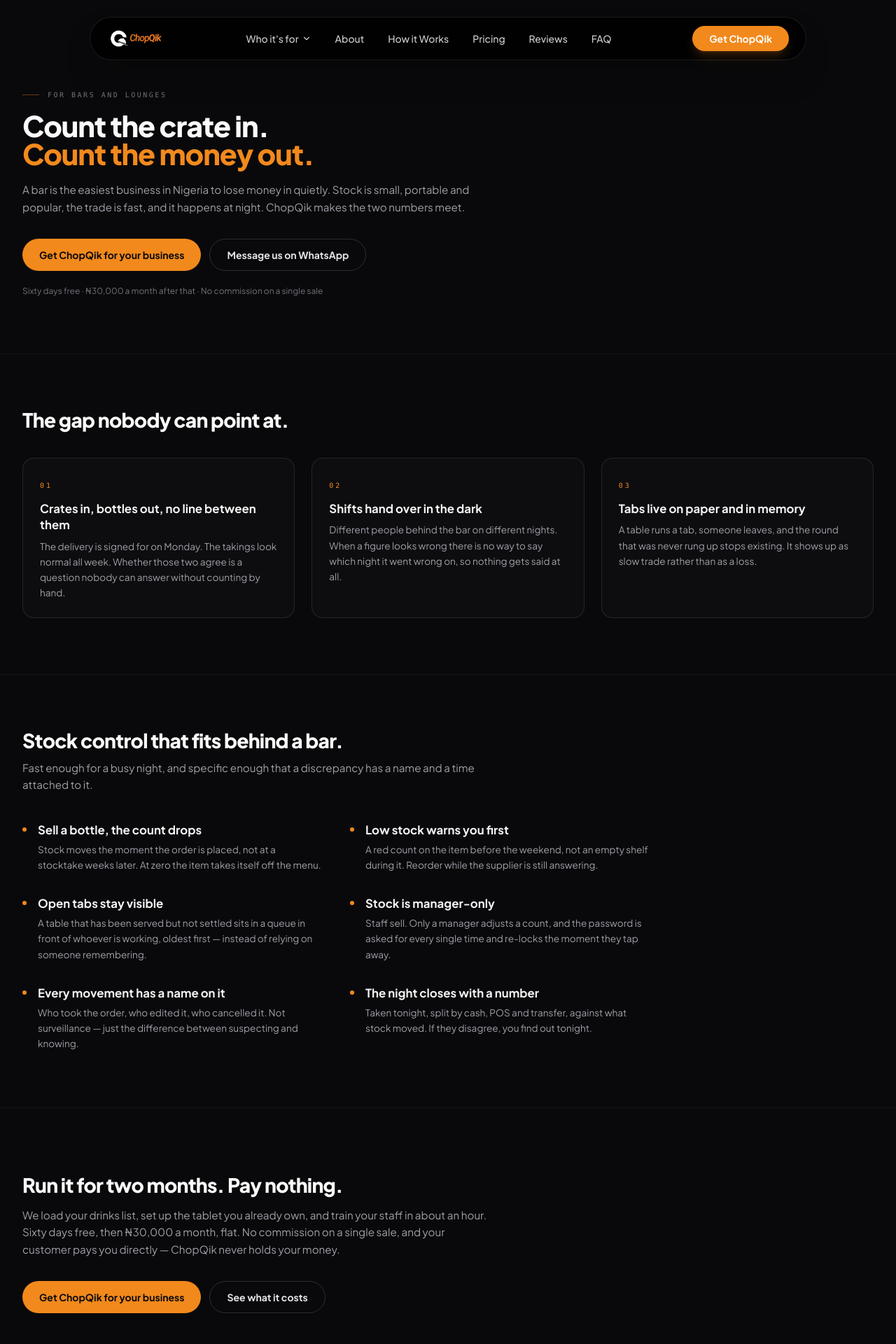
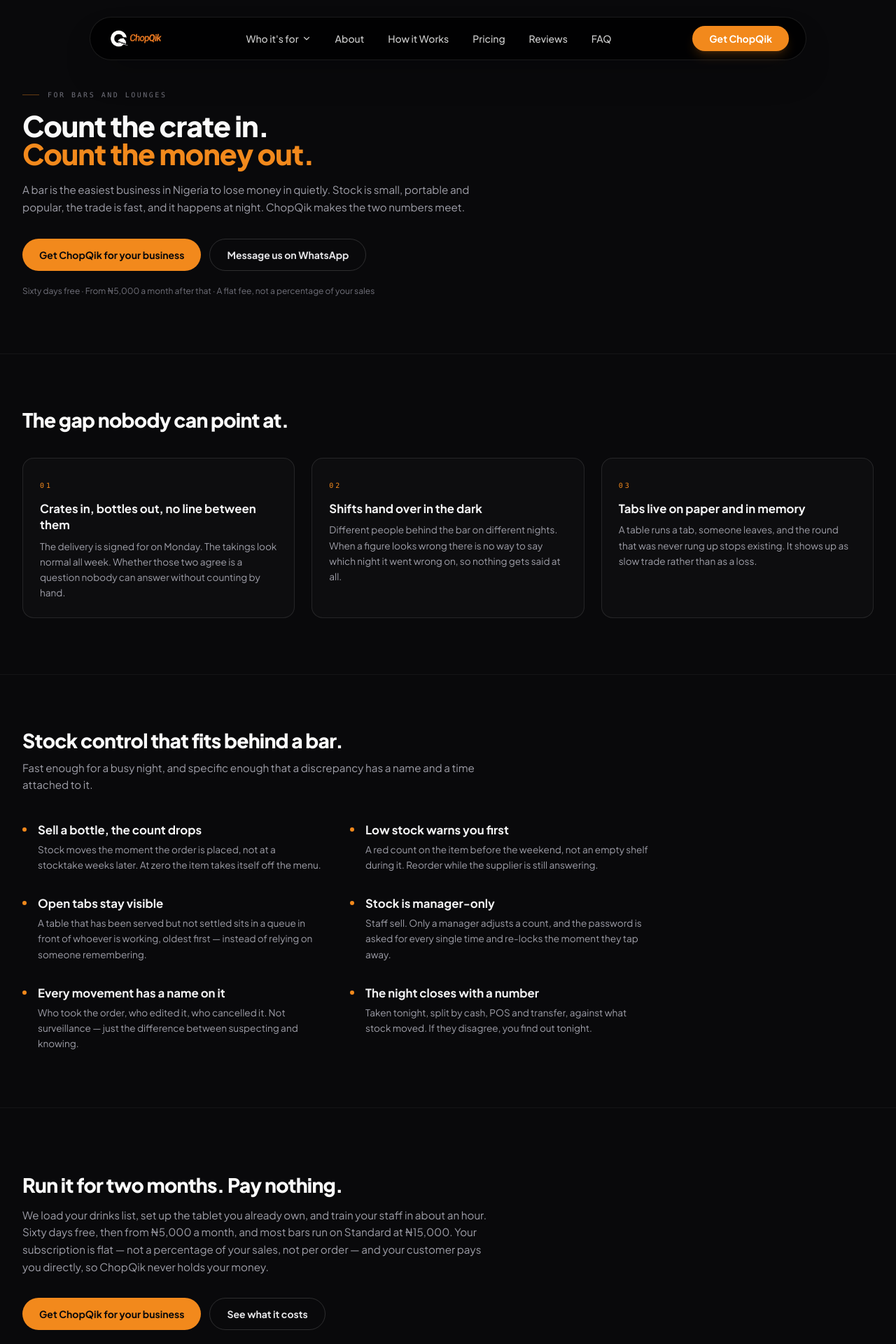
Before and after one commit to chopqik/landing, a Next.js app: page /for-bars-and-lounges in a window 1280 px wide. Shown: the top 1920 px of the page at 70% size. Built offline with nearby package versions, Linux system fonts and the light colour scheme.

Commit message:
Correct pricing to current tiers across vertical pages and FAQ

```diff
--- a/src/app/for-bars-and-lounges/page.tsx
+++ b/src/app/for-bars-and-lounges/page.tsx
@@ -4,7 +4,7 @@
 export const metadata: Metadata = {
   title: "Bar & Lounge Stock Control Software Nigeria | ChopQik",
   description:
-    "Bottle-level stock control, tab management and a nightly cash position for bars and lounges in Nigeria. See what came in, what sold and what is missing. Flat monthly fee, no commission.",
+    "Bottle-level stock control, tab management and a nightly cash position for bars and lounges in Nigeria. See what came in, what sold and what is missing. Flat monthly fee, no commission on your sales.",
   keywords: [
     "Bar stock control Nigeria",
     "Lounge management software Nigeria",
@@ -16,7 +16,7 @@
   openGraph: {
     title: "Bar & Lounge Stock Control Software | ChopQik",
     description:
-      "Bottle-level stock, open tabs and a nightly cash position. Flat monthly fee, no commission on a single sale.",
+      "Bottle-level stock, open tabs and a nightly cash position. Flat monthly fee, no commission on your sales.",
     url: "https://www.chopqik.com/for-bars-and-lounges",
   },
 };
@@ -76,7 +76,7 @@
 
   closingHeading: "Run it for two months. Pay nothing.",
   closingBody:
-    "We load your drinks list, set up the tablet you already own, and train your staff in about an hour. Sixty days free, then ₦30,000 a month, flat. No commission on a single sale, and your customer pays you directly — ChopQik never holds your money.",
+    "We load your drinks list, set up the tablet you already own, and train your staff in about an hour. Sixty days free, then from ₦5,000 a month, and most bars run on Standard at ₦15,000. Your subscription is flat — not a percentage of your sales, not per order — and your customer pays you directly, so ChopQik never holds your money.",
 };
 
 export default function ForBarsAndLoungesPage() {
--- a/src/app/for-hotels/page.tsx
+++ b/src/app/for-hotels/page.tsx
@@ -4,7 +4,7 @@
 export const metadata: Metadata = {
   title: "Hotel Restaurant & Room Service Software Nigeria | ChopQik",
   description:
-    "Run your hotel restaurant, bar and room service on one screen. Orders reach the kitchen, unpaid bills stay in front of reception until they are settled. Flat monthly fee, no commission.",
+    "Run your hotel restaurant, bar and room service on one screen. Orders reach the kitchen, unpaid bills stay in front of reception until they are settled. Flat monthly fee, no commission on your sales.",
   keywords: [
     "Hotel restaurant software Nigeria",
     "Room service order system Nigeria",
@@ -16,7 +16,7 @@
   openGraph: {
     title: "Hotel Restaurant & Room Service Software | ChopQik",
     description:
-      "Orders, kitchen, room service and unpaid bills on one screen. Flat monthly fee, no commission on a single sale.",
+      "Orders, kitchen, room service and unpaid bills on one screen. Flat monthly fee, no commission on your sales.",
     url: "https://www.chopqik.com/for-hotels",
   },
 };
@@ -79,7 +79,7 @@
 
   closingHeading: "Run it for two months. Pay nothing.",
   closingBody:
-    "We build your menu from a photograph, set up the tablet you already own, and train your staff. No setup fee, no card, no commission on a single sale. If it has not earned its place by then, walk away.",
+    "We build your menu from a photograph, set up the tablet you already own, and train your staff. No setup fee, no card, and your subscription is flat — not a percentage of your sales, not per order. If it has not earned its place by then, walk away.",
 };
 
 export default function ForHotelsPage() {
--- a/src/components/sections/faq/offset.tsx
+++ b/src/components/sections/faq/offset.tsx
@@ -28,7 +28,7 @@
   {
     question: "What does it cost?",
     answer:
-      "Thirty thousand naira a month, flat. It does not change with how much you sell, and there is no commission on any order. The first sixty days are free, and we do not ask for card details to start.",
+      "There are three plans: five thousand naira a month for Lite, fifteen thousand for Standard, and thirty thousand for Premium. Most businesses run on Standard. Whichever you are on, the fee is flat — it does not change with how much you sell, and there is no commission on your orders. The first sixty days are free, and we do not ask for card details to start.",
   },
   {
     question: "Is ChopQik a delivery app?",
--- a/src/components/sections/vertical-page.tsx
+++ b/src/components/sections/vertical-page.tsx
@@ -19,6 +19,15 @@
 //     and rank worse than one page would.
 //   - Type scale is imported from the same constants the homepage
 //     uses. Do not redefine sizes here.
+//   - The price line below renders on all four routes. It is the
+//     only price in this file — if tiers change, this is the one
+//     place to change them. Each page's own closingBody repeats
+//     them, so the two must agree. (September 2026: ₦20,000 was
+//     never live here; the stale figure was a single ₦30,000.)
+//   - Commission language is scoped to the SUBSCRIPTION, not to
+//     every future ChopQik service. Delivery is Phase 4 and will
+//     carry its own fee, so "no commission, ever" is a promise
+//     this company cannot keep.
 // =============================================================
 
 import Link from "next/link";
@@ -99,8 +108,8 @@
             </a>
           </div>
           <p className="mt-5 text-[12px] text-zinc-500">
-            Sixty days free · ₦30,000 a month after that · No commission on a
-            single sale
+            Sixty days free · From ₦5,000 a month after that · A flat fee, not
+            a percentage of your sales
           </p>
         </div>
       </section>
```
